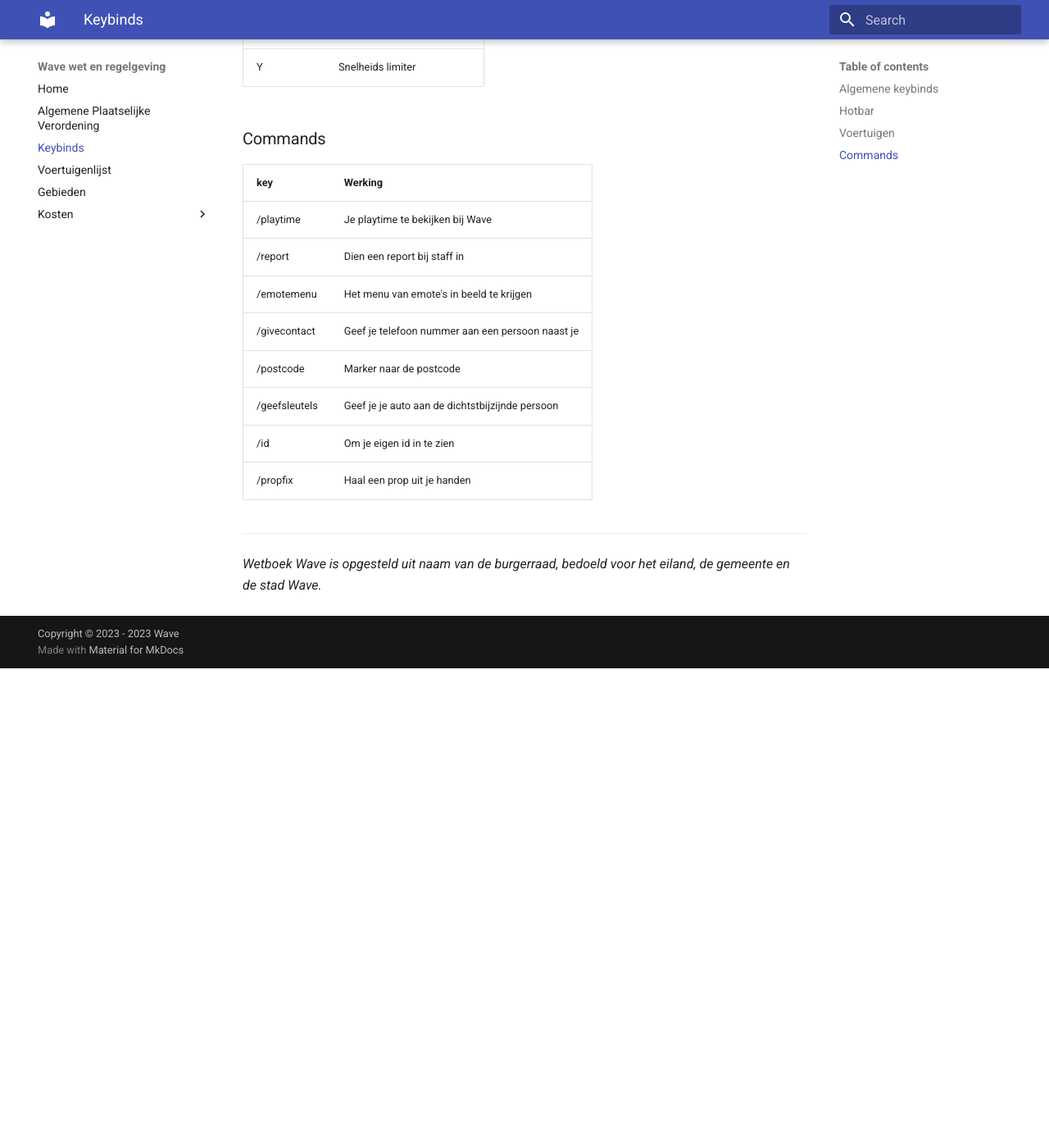
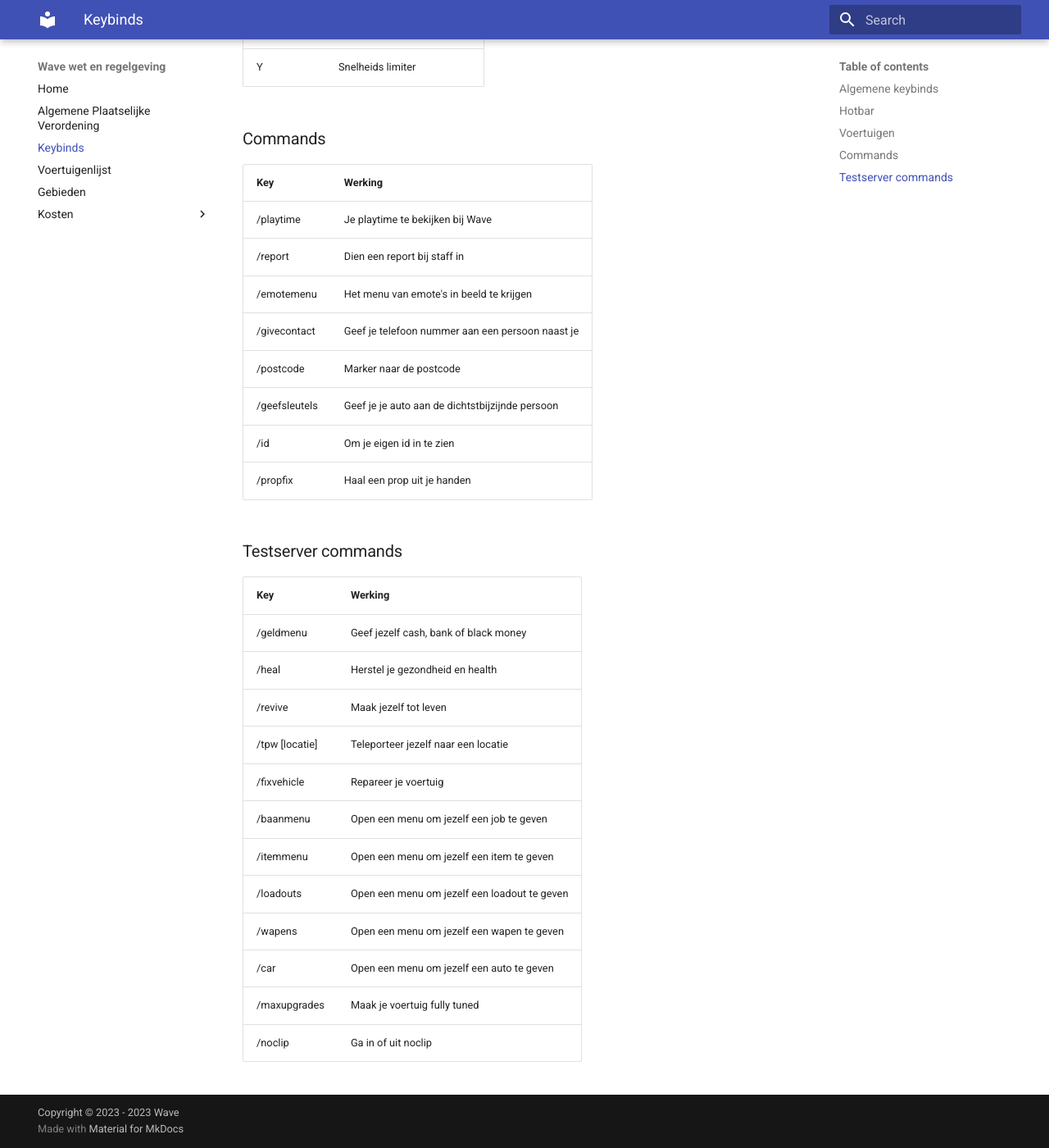
Before and after one commit to mickjoel/wetboek.sunstone, an MkDocs documentation site: the page built from docs/keybinds.md, in a window 1280 px wide and 1400 px high, scrolled down 1583 px. Shown: the whole window at 82% size. Built offline with MkDocs 1.6.1 and Material for MkDocs 9.7.7, drawn with Linux system fonts in a browser that asks for light colours; before the commit the page ends 2398 px from its top, so only the background shows below that.

Commit message:
Update keybinds.md

```diff
--- a/docs/keybinds.md
+++ b/docs/keybinds.md
@@ -40,7 +40,7 @@
 | Y | Snelheids limiter
 
 ### Commands
-| **key** | **Werking**  |
+| **Key** | **Werking**  |
 |---|---|
 | /playtime | Je playtime te bekijken bij Wave
 | /report | Dien een report bij staff in
@@ -51,5 +51,18 @@
 | /id | Om je eigen id in te zien
 | /propfix | Haal een prop uit je handen
 
----------------------
-*Wetboek Wave is opgesteld uit naam van de burgerraad, bedoeld voor het eiland, de gemeente en de stad Wave.*
+### Testserver commands
+| **Key** | **Werking**  |
+|---|---|
+| /geldmenu | Geef jezelf cash, bank of black money
+| /heal | Herstel je gezondheid en health
+| /revive | Maak jezelf tot leven
+| /tpw [locatie] | Teleporteer jezelf naar een locatie
+| /fixvehicle | Repareer je voertuig
+| /baanmenu | Open een menu om jezelf een job te geven
+| /itemmenu | Open een menu om jezelf een item te geven
+| /loadouts | Open een menu om jezelf een loadout te geven
+| /wapens | Open een menu om jezelf een wapen te geven
+| /car | Open een menu om jezelf een auto te geven
+| /maxupgrades | Maak je voertuig fully tuned
+| /noclip | Ga in of uit noclip
```
